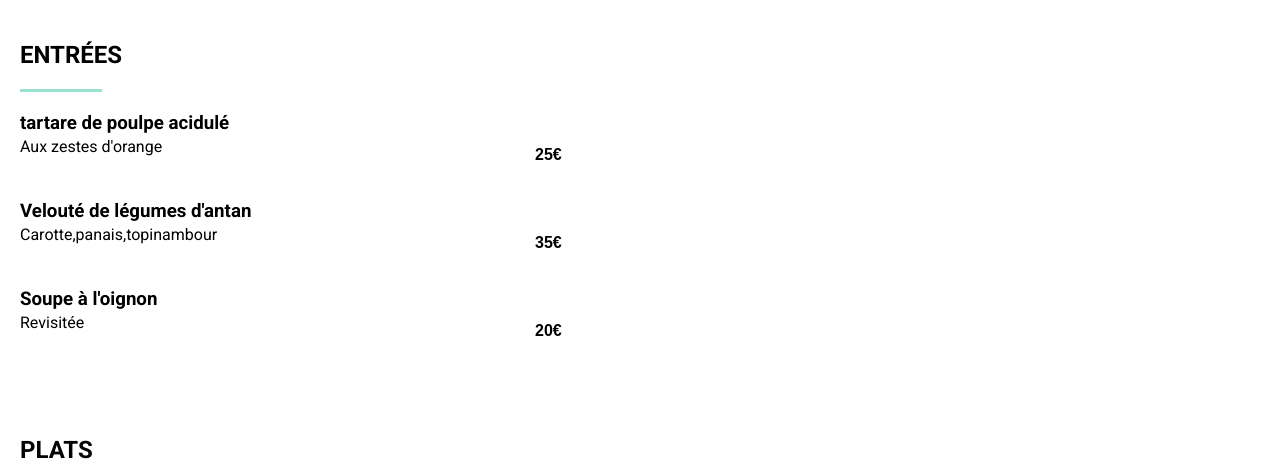
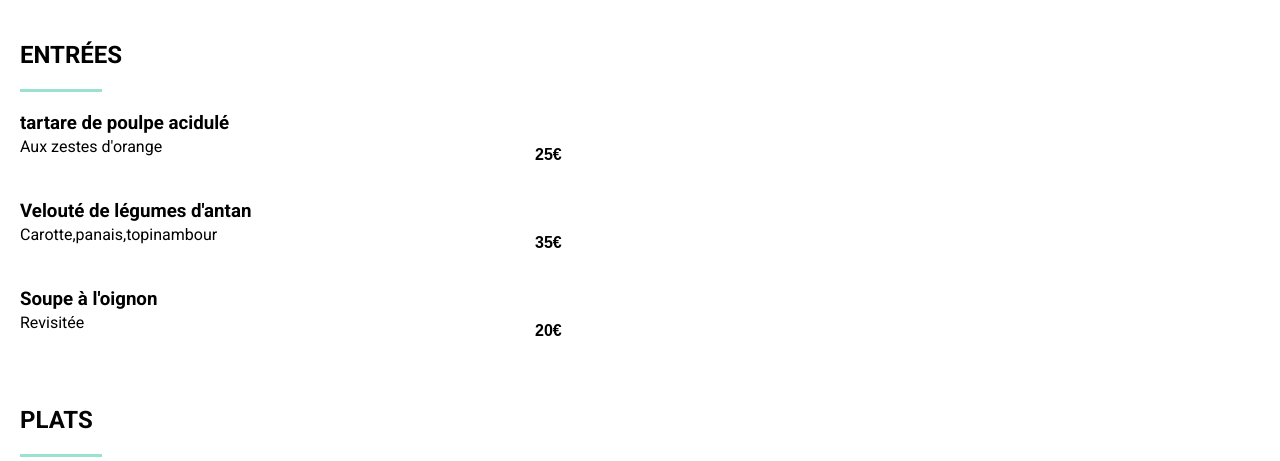
Before and after one commit to Jnoemie/Projet3openclassroom, a plain HTML site: page alafrancaise.html in a window 1280 px wide. Shown: the part 343-804 px from the top of the page. Drawn offline with Linux system fonts and the light colour scheme; a web font is replaced by a local one.

Commit message:
correction gap

```diff
--- a/style2.css
+++ b/style2.css
@@ -58,7 +58,7 @@ h3 {
 #menubis
 {
     display:flex;
-    gap:40px;
+    gap:10px;
 }
 
 .descriptionmenu {
```
